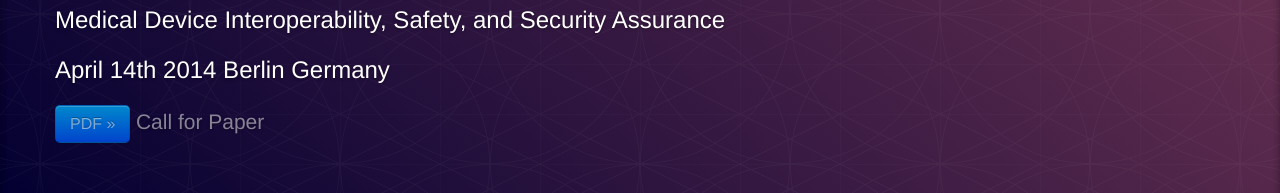
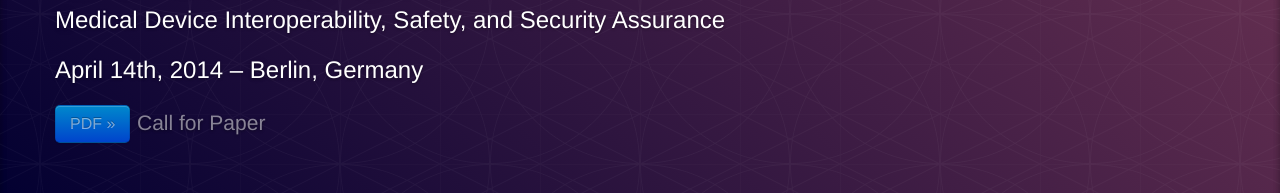
Before and after one commit to mlab-upenn/medcps_workshop, a plain HTML site: page index.html in a window 1280 px wide. Shown: the part 235-428 px from the top of the page. Drawn offline with Linux system fonts and the light colour scheme.

Commit message:
Update index.html

```diff
--- a/index.html
+++ b/index.html
@@ -76,11 +76,11 @@
   <div class="container">
     <h1>Medical Cyber Physical Systems Workshop 2014</h1>
     <p class="lead">Medical Device Interoperability, Safety, and Security Assurance</p>
-    <p class="lead">April 14th 2014 Berlin Germany</p>
-    <a href="http://www.seas.upenn.edu/~zhihaoj/MedicalCPS.pdf" target="_blank" class="btn btn-primary btn-large">PDF &raquo;</a> <a class="lead" href="http://www.seas.upenn.edu/~zhihaoj/MedicalCPS.pdf">  Call for Paper</a></p>
-    <!--<p>MLE+ is an open-source Matlab/Simulink toolbox for co-simulation with the whole-building energy simulator EnergyPlus. It is designed for engineers and researchers who are familiar with Matlab and Simulink and want to use these software tools in building energy simulation.</p>-->
-
-    <!-- <p class="lead">MLE+ is a tool for energy-efficient building automation design, co-simulation and analysis.</p> -->
+    <p class="lead">April 14th, 2014 &ndash; Berlin, Germany</p>
+    <p>
+      <a href="http://projects.ti5.tu-harburg.de/MedicalCPS.pdf" target="_blank" class="btn btn-primary btn-large">PDF &raquo;</a>
+      <a class="lead" href="http://projects.ti5.tu-harburg.de/MedicalCPS.pdf">  Call for Paper</a>
+    </p>
   </div>
 </header>
 
```
